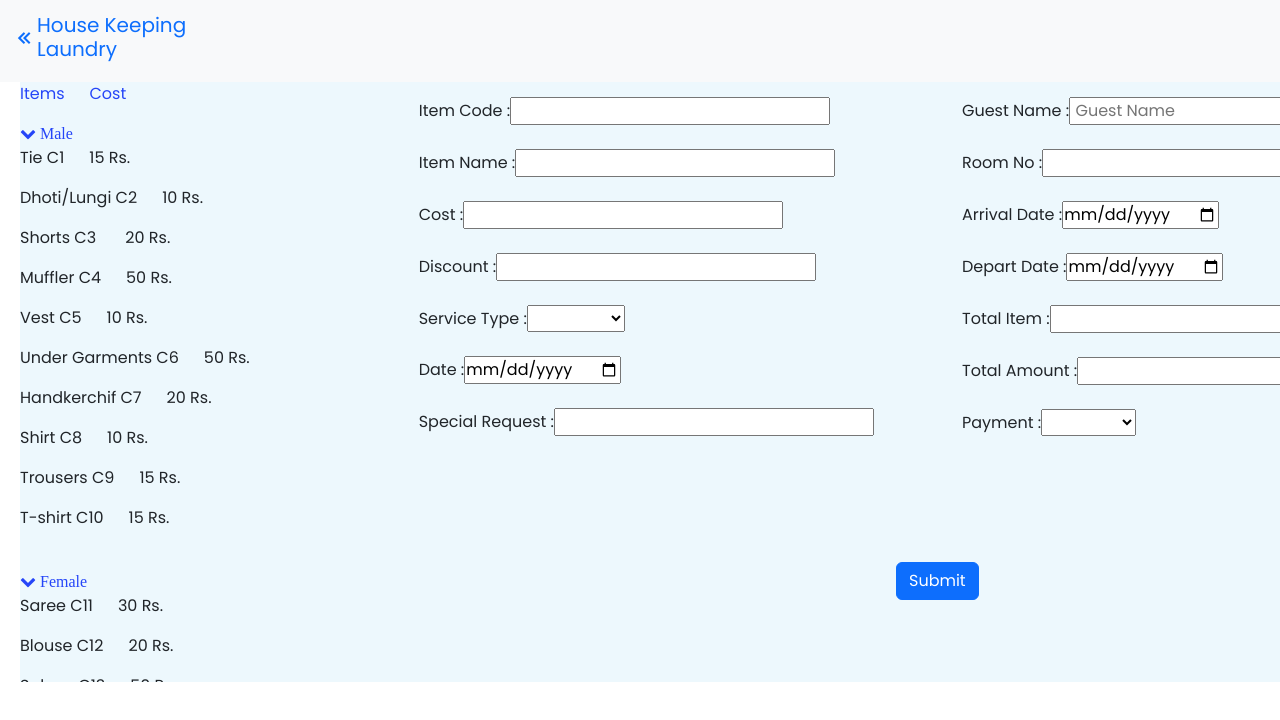
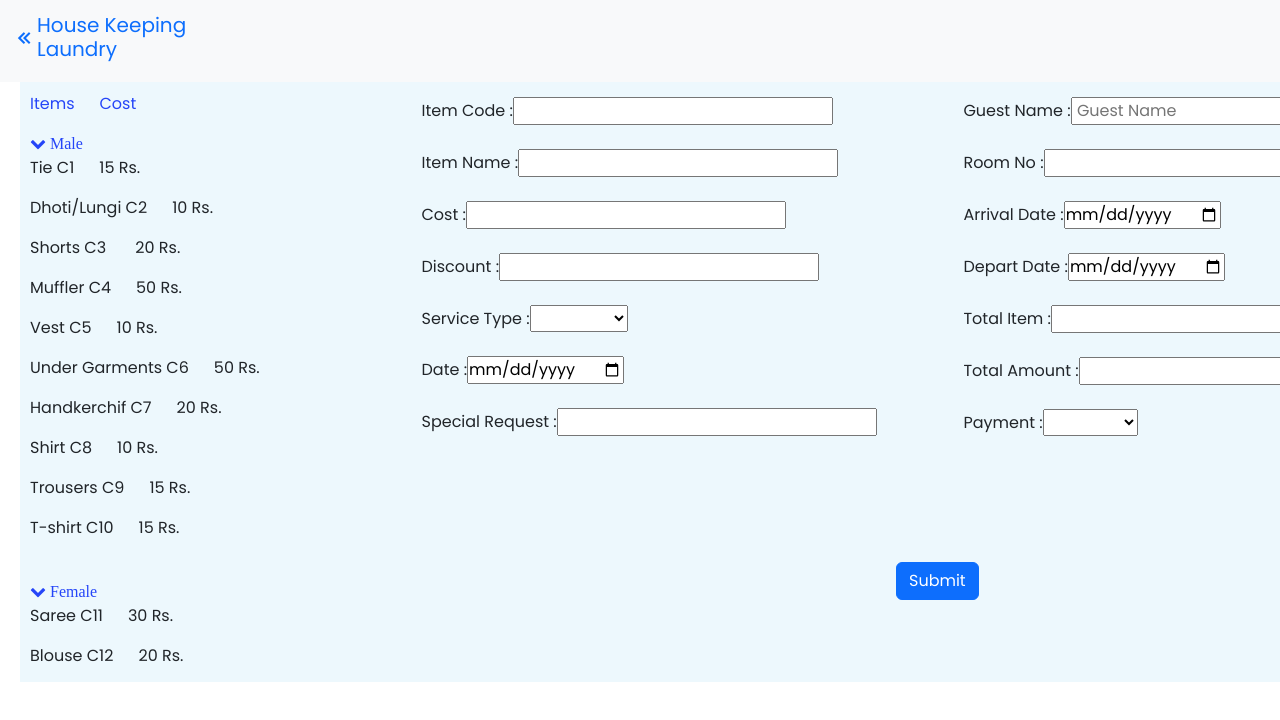
Before and after one commit to Shreya010tech/Frontend, a React (Create React App) app: page /Laundry in a window 1280 px wide. Shown: the top 720 px of the page. Built offline with nearby package versions, Linux system fonts and the light colour scheme; what localbase would draw is missing.

Commit message:
Added Links

```diff
--- a/src/CustomCss/lon.css
+++ b/src/CustomCss/lon.css
@@ -22,6 +22,7 @@
     width: 25%;
     overflow: scroll;
     background: #EDF8FD;
+    padding: 10px;
 }
 
 .col2 {
--- a/src/components/Laundry.jsx
+++ b/src/components/Laundry.jsx
@@ -7,7 +7,7 @@ const Laundry = () => {
       <nav className="navbar sticky-top navbar navbar-expand-lg bg-light">
         <div className="container-fluid">
           <div className="navbar-brand d-flex align-items-center">
-            <a className="text-primary" href="/#">
+            <a className="text-primary" href="/Home3">
               <i className="bx bx-chevrons-left"></i>
             </a>
             <h5 className="text-primary">
```
